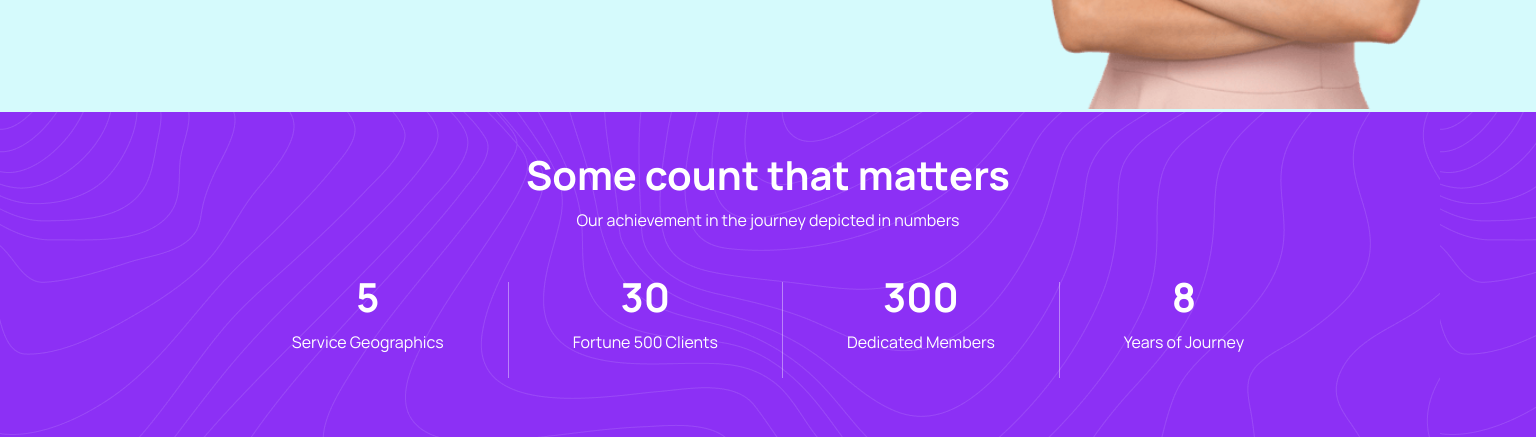
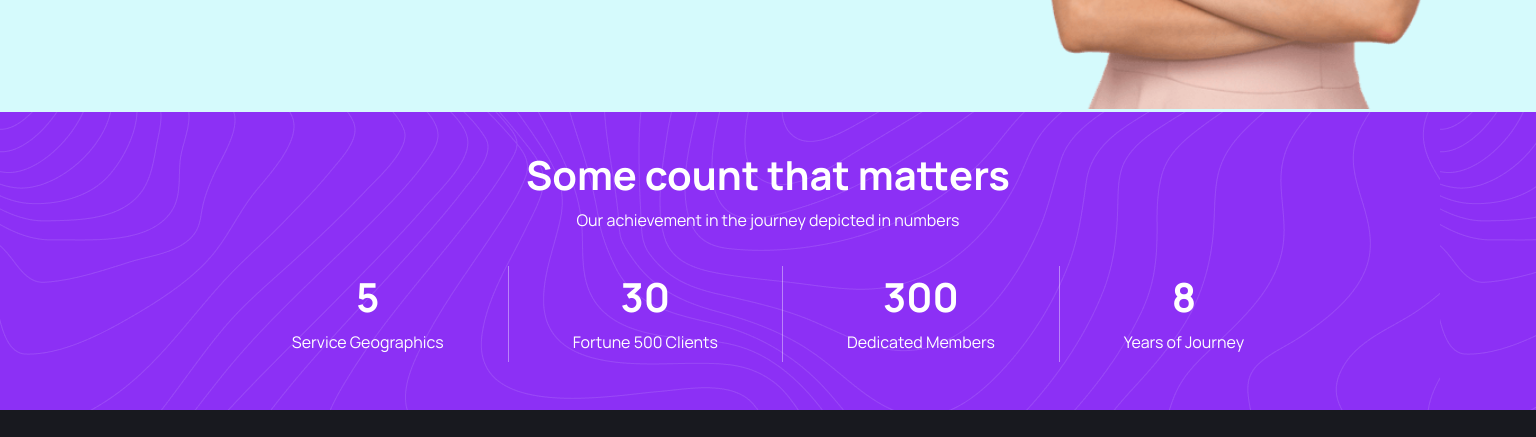
Before and after one commit to ymcastellar/BootCampTest, a plain HTML site: page index.html in a window 1536 px wide. Shown: the part 2318-2755 px from the top of the page. Drawn offline with Linux system fonts and the light colour scheme; files whose address does not match are found by name.

Commit message:
fixing divider padding

```diff
--- a/styles.css
+++ b/styles.css
@@ -649,7 +649,7 @@
   }
 
   .status__divider {
-    margin: 1rem 3rem;
+    margin: 0 3rem;
   }
 
   .footer__up {
@@ -691,7 +691,7 @@
   }
 
   .status__divider {
-    margin: 1rem 4rem;
+    margin: 0 4rem;
   }
 
   .footer__up {
```
